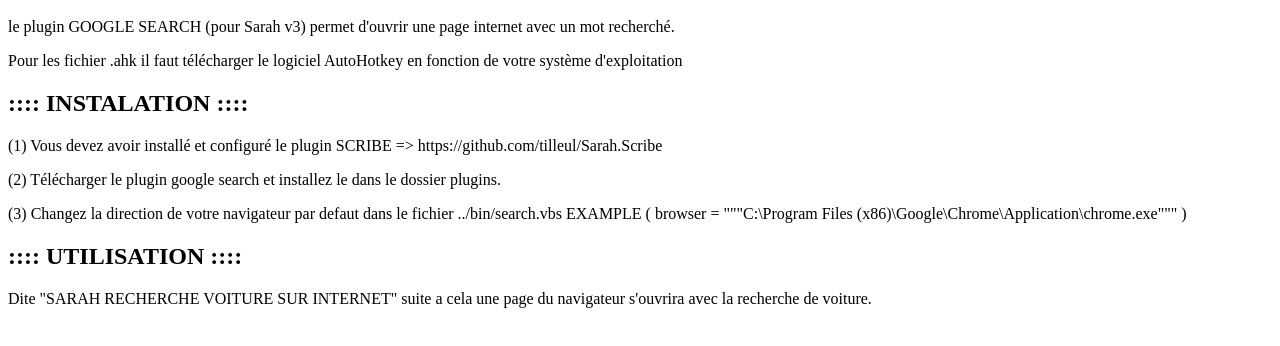
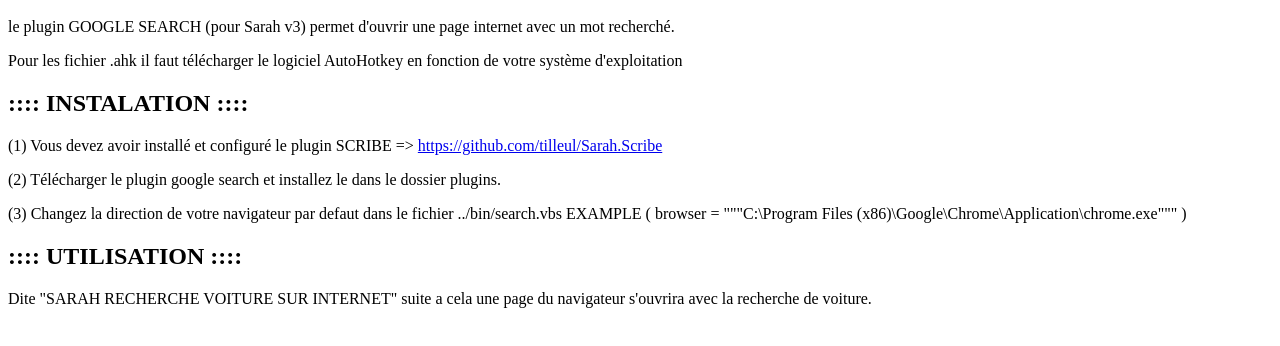
Before and after one commit to skydrowdll/sarah_GoogleSearch, a plain HTML site: page index.html in a window 1280 px wide. Shown: the part 48-394 px from the top of the page. Drawn offline with Linux system fonts and the light colour scheme.

Commit message:
Add files via upload

```diff
--- a/index.html
+++ b/index.html
@@ -11,7 +11,7 @@
 
 <h2>:::: INSTALATION ::::</h2>
 
-<p>(1) Vous devez avoir installé et configuré le plugin SCRIBE => https://github.com/tilleul/Sarah.Scribe </p>
+<p>(1) Vous devez avoir installé et configuré le plugin SCRIBE => <a target="_blank" href="https://github.com/tilleul/Sarah.Scribe">https://github.com/tilleul/Sarah.Scribe</a> </p>
 <p>(2) Télécharger le plugin google search et installez le dans le dossier plugins.</p>
 <p>(3) Changez la direction de votre navigateur par defaut dans le fichier ../bin/search.vbs EXAMPLE ( browser = """C:\Program Files (x86)\Google\Chrome\Application\chrome.exe""" )</p>
 
```
